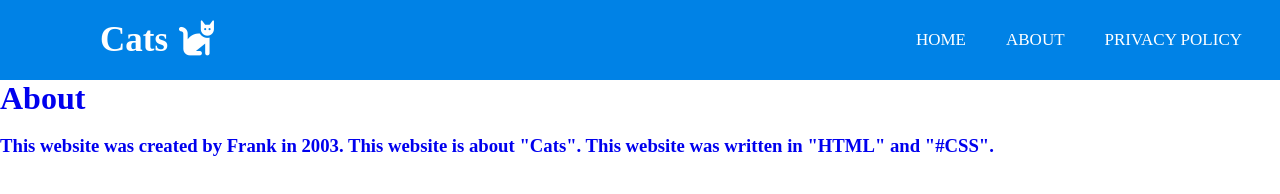
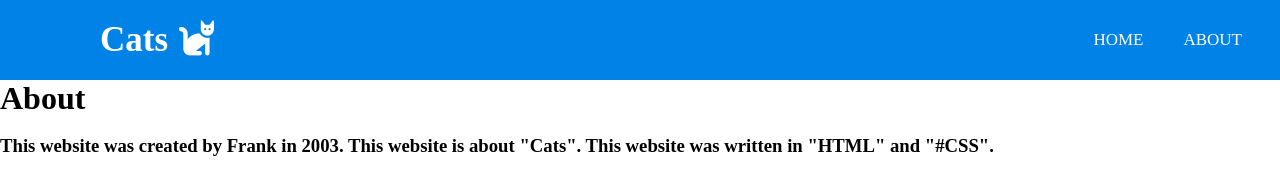
Before and after one commit to PhoneThonFrank/Catsmeow, a plain HTML site: page abb.html in a window 1280 px wide. Drawn offline with nearby package versions, Linux system fonts and the light colour scheme.

Commit message:
Update abb.html

```diff
--- a/abb.html
+++ b/abb.html
@@ -48,7 +48,7 @@
 
         <li><a href="index.html">Home</a></li>
         <li><a href="abb.html">About</a></li>
-        <li><a href="pp.html">Privacy Policy</li>
+
     </ul>
 </nav>
 
```
